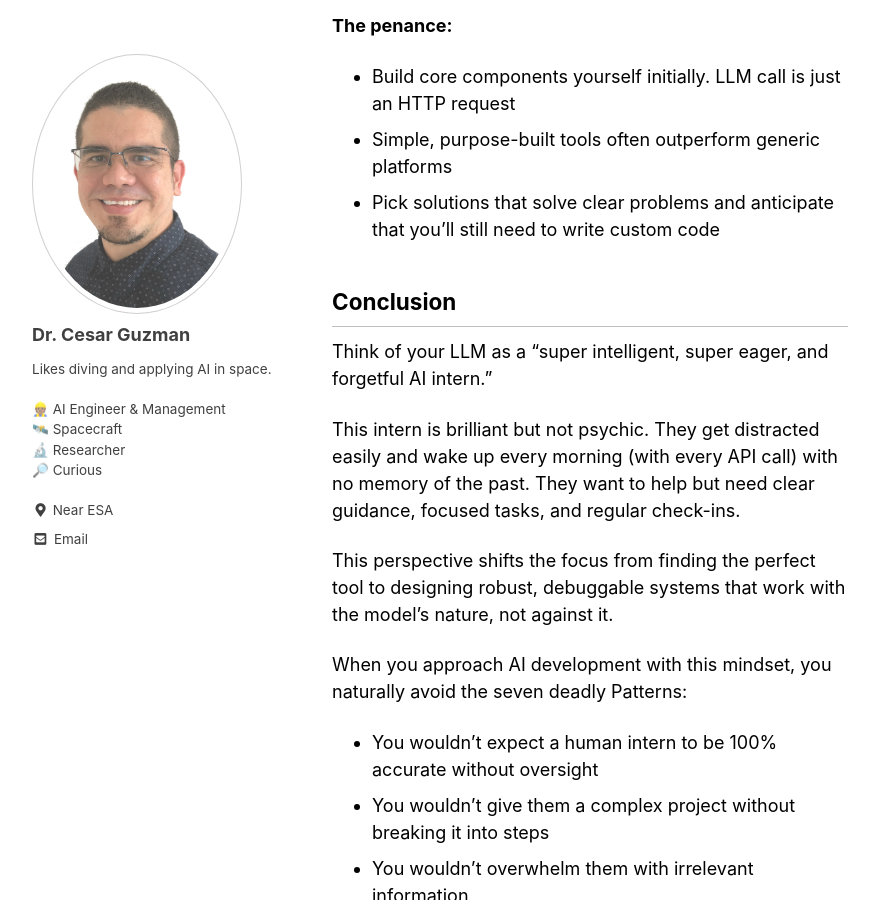
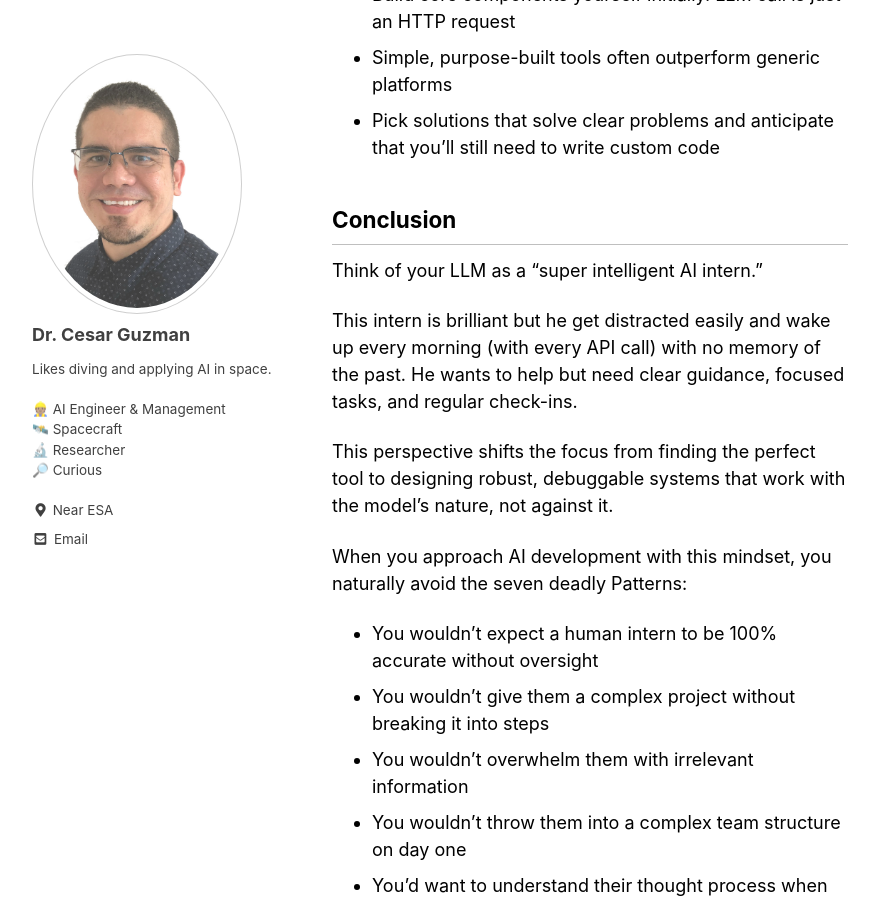
Before and after one commit to cguz/cguz.github.io, a Jekyll site: the page built from site/_posts/2025-11-04-a-practical-guide-to-building-better-ml-systems.md, in a window 1280 px wide and 900 px high, scrolled down 3225 px. Shown: the whole window, without its empty margins (50-925 px from the left). Built offline with Jekyll 4.4.1, drawn with Linux system fonts in a browser that asks for light colours; cached includes are drawn as plain includes; comment, search, counter and statistics services are not loaded; some of the changed text lies outside the part shown.

Commit message:
2025-11-19

```diff
--- a/site/_posts/2025-11-04-a-practical-guide-to-building-better-ml-systems.md
+++ b/site/_posts/2025-11-04-a-practical-guide-to-building-better-ml-systems.md
@@ -86,9 +84,9 @@ Over-indexing on third-party frameworks too early leads to vendor lock-in, opaqu
 
 ## Conclusion
 
-Think of your LLM as a "super intelligent, super eager, and forgetful AI intern."
+Think of your LLM as a "super intelligent AI intern."
 
-This intern is brilliant but not psychic. They get distracted easily and wake up every morning (with every API call) with no memory of the past. They want to help but need clear guidance, focused tasks, and regular check-ins.
+This intern is brilliant but he get distracted easily and wake up every morning (with every API call) with no memory of the past. He wants to help but need clear guidance, focused tasks, and regular check-ins.
 
 This perspective shifts the focus from finding the perfect tool to designing robust, debuggable systems that work with the model's nature, not against it.
 
```
Also changed, not shown: other parts of site/_posts/2025-11-04-a-practical-guide-to-building-better-ml-systems.md (+0 -2 lines).
